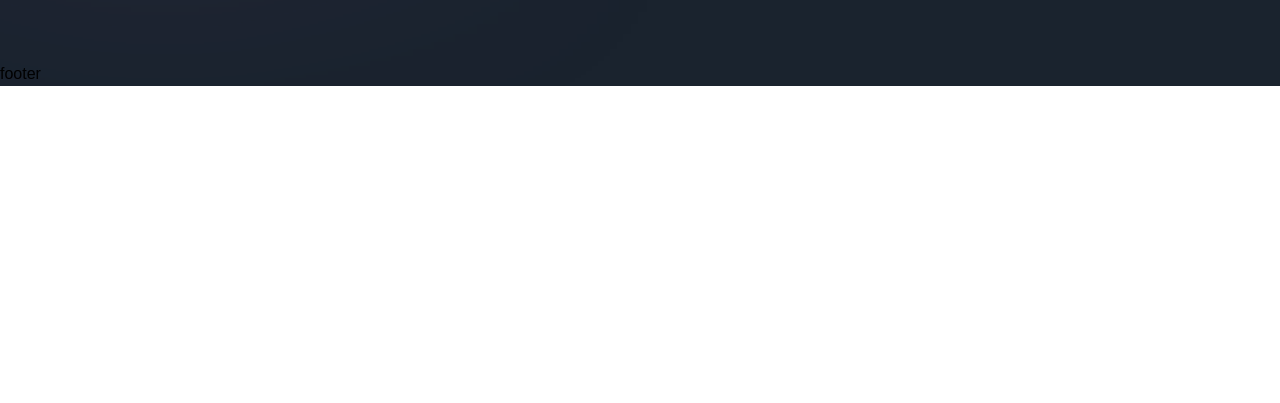
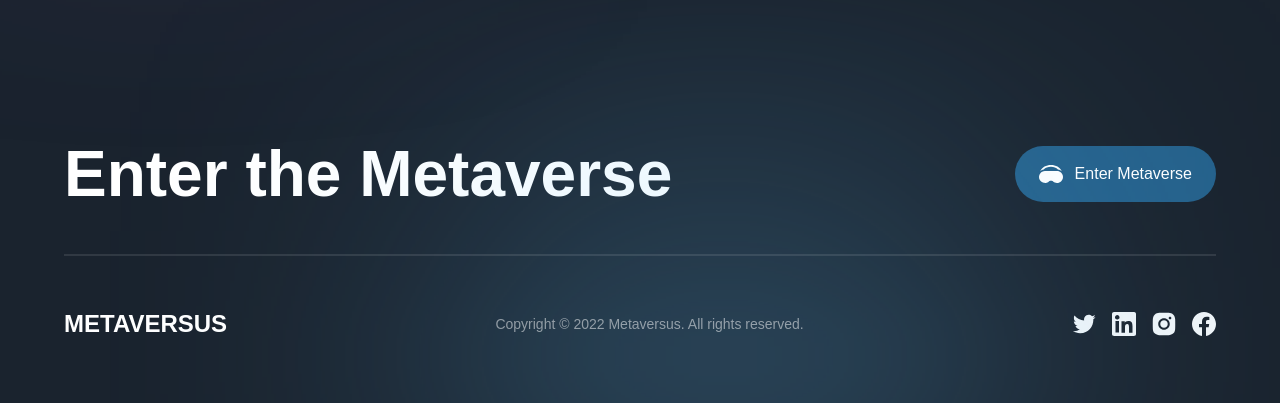
Before and after one commit to Zeztron/metaversus, a Next.js app: page / in a window 1280 px wide. Shown: the part 7019-7422 px from the top of the page. Before the commit the page ends 7105 px from the top, so only its background shows below. Built offline with nearby package versions, Linux system fonts and the light colour scheme; a web font is replaced by a local one.

Commit message:
Completed footer

```diff
--- a/components/Footer.jsx
+++ b/components/Footer.jsx
@@ -1,9 +1,57 @@
 'use client';
+import { motion } from 'framer-motion';
+import { socials } from '../constants';
+import styles from '../styles';
+import { footerVariants } from '../utils/motion';
 
 const Footer = () => (
-  <footer>
-    footer
-  </footer>
+  <motion.footer
+    variants={footerVariants}
+    initial="hidden"
+    whileInView="show"
+    className={`${styles.paddings} py-8 relative`}
+  >
+    <div className="footer-gradient" />
+    <div className={`${styles.innerWidth} mx-auto flex flex-col gap-8`}>
+      <div className="flex items-center justify-between flex-wrap gap-5">
+        <h4 className="font-bold md:text-[64px] text-[44px] text-white">
+          Enter the Metaverse
+        </h4>
+        <button
+          type="button"
+          className="flex items-center h-fit py-4 px-6 bg-[#25618b] rounded-[32px] gap-[12px]"
+        >
+          <img
+            src="/headset.svg"
+            alt="Headset"
+            className="w-[24px] h-[24px] object-contain"
+          />
+          <span className="font-normal text-[16px] text-white">
+            Enter Metaverse
+          </span>
+        </button>
+      </div>
+      <div className="flex flex-col">
+        <div className="mb-[50px] h-[2px] bg-white opacity-10" />
+        <div className="flex items-center justify-between flex-wrap gap-4">
+          <h4 className="font-extrabold text-[24px] text-white">METAVERSUS</h4>
+          <p className="font-normal text-[14px] text-white opacity-50">
+            Copyright &copy; 2022 Metaversus. All rights reserved.
+          </p>
+          <div className="flex gap-4">
+            {socials.map((social) => (
+              <img
+                key={social.name}
+                src={social.url}
+                alt={social.name}
+                className="w-[24px] h-[24px] object-contain cursor-pointer"
+              />
+            ))}
+          </div>
+        </div>
+      </div>
+    </div>
+  </motion.footer>
 );
 
 export default Footer;
```
